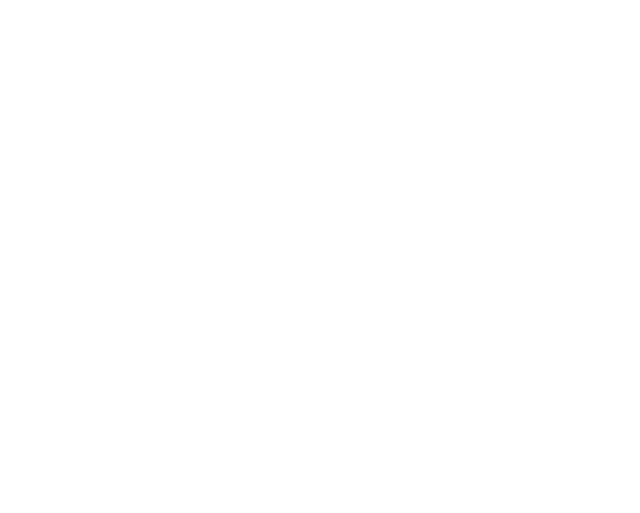
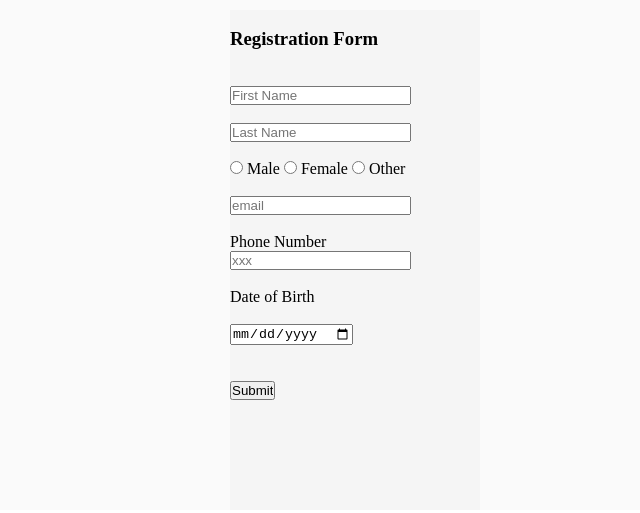
Before and after one commit to DeBonisM/Mod-1-Form, a plain HTML site: page index.html in a window 1280 px wide. Shown: the whole page, without its empty margins (285-925 px from the left). Drawn offline with Linux system fonts and the light colour scheme.

Commit message:
index and css

```diff
--- a/index.html
+++ b/index.html
@@ -1,10 +1,49 @@
 <!DOCTYPE html>
 <html lang="en">
   <head>
+    <link rel="stylesheet" href="style.css" />
     <meta charset="UTF-8" />
     <meta http-equiv="X-UA-Compatible" content="IE=edge" />
     <meta name="viewport" content="width=device-width, initial-scale=1.0" />
-    <title>Document</title>
+    <title>Mark DeBonis Form</title>
   </head>
-  <body></body>
+  <body>
+    <div class="container">
+      <div class="flex">
+        <br />
+
+        <h3>Registration Form</h3>
+        <br />
+        <br />
+        <div class="box">
+          <form>
+            <!-- <label for="Name">First Name</label><br /> -->
+            <input type="Name" placeholder="First Name" /> <br /><br />
+            <input type="Name" placeholder="Last Name" />
+            <br /><br />
+
+            <input type="radio" />
+            <label>Male</label>
+
+            <input type="radio" />
+            <label>Female</label>
+
+            <input type="radio" />
+            <label>Other</label>
+
+            <br /><br />
+
+            <input type="email" placeholder="email" /> <br /><br />
+            <label for="number">Phone Number</label>
+            <input id="number" type="number" size="3" placeholder="xxx" />
+            <br /><br />
+            <label for="date">Date of Birth</label> <br /><br />
+            <input id="date" type="date" />
+            <br /><br /><br />
+            <input type="submit" name="submit" id="submit" />
+          </form>
+        </div>
+      </div>
+    </div>
+  </body>
 </html>
--- a/style.css
+++ b/style.css
@@ -0,0 +1,24 @@
+* {
+  margin: 0;
+  padding: 0;
+  box-sizing: border-box;
+}
+
+.container {
+  padding-top: 10px;
+  background-color: rgb(250, 250, 250);
+  display: flex;
+  flex-direction: column;
+  align-items: center;
+}
+
+.flex {
+  width: 250px;
+  height: 500px;
+  background-color: rgba(193, 193, 193, 0.1);
+  /* border: 5px black solid; */
+}
+
+.box {
+  align-items: center;
+}
```
